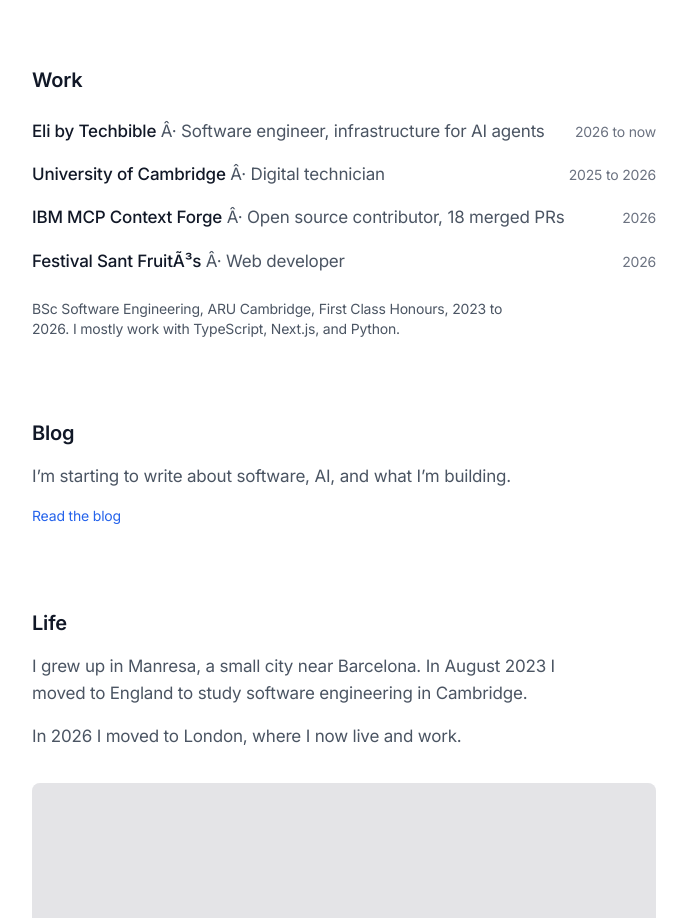
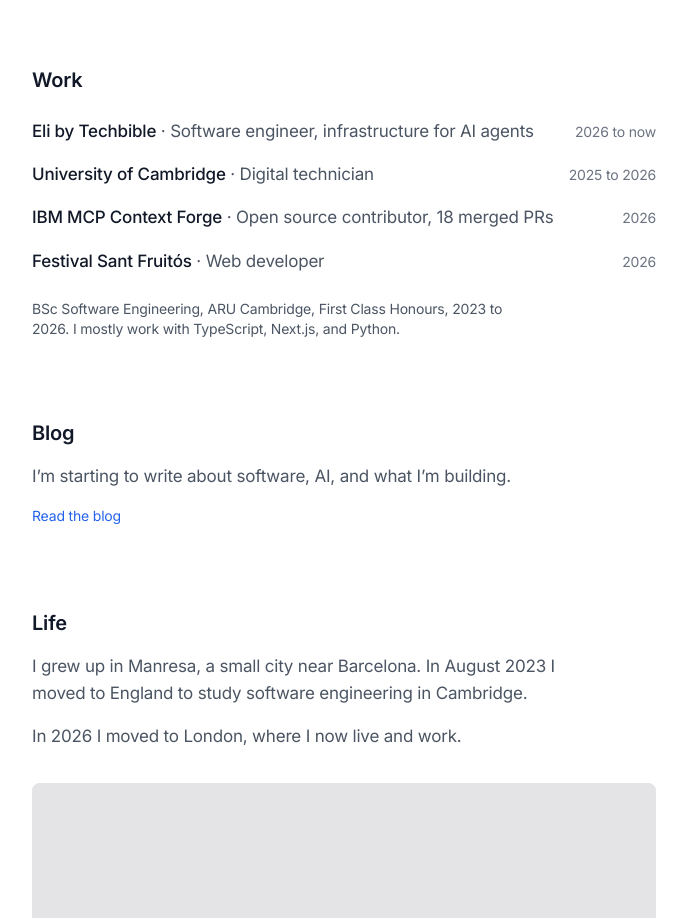
Before and after one commit to omorros/omorros.com, a Next.js app: page / in a window 1280 px wide. Shown: the part 1000-1918 px from the top of the page, without its empty margins (296-983 px from the left). Built offline with nearby package versions, Linux system fonts and the light colour scheme.

Commit message:
Fix text encoding on homepage

```diff
--- a/src/app/page.tsx
+++ b/src/app/page.tsx
@@ -30,7 +30,7 @@ const WORK = [
     dates: '2026',
   },
   {
-    place: 'Festival Sant FruitÃ³s',
+    place: 'Festival Sant Fruitós',
     role: 'Web developer',
     dates: '2026',
   },
@@ -114,7 +114,7 @@ export default function Page() {
             <li key={w.place} className="flex flex-col sm:flex-row sm:items-baseline sm:justify-between gap-x-4">
               <div>
                 <span className="font-medium text-foreground">{w.place}</span>
-                <span className="text-foreground-muted"> Â· {w.role}</span>
+                <span className="text-foreground-muted"> · {w.role}</span>
               </div>
               <span className="text-sm text-foreground-faint shrink-0">
                 {w.dates}
```
